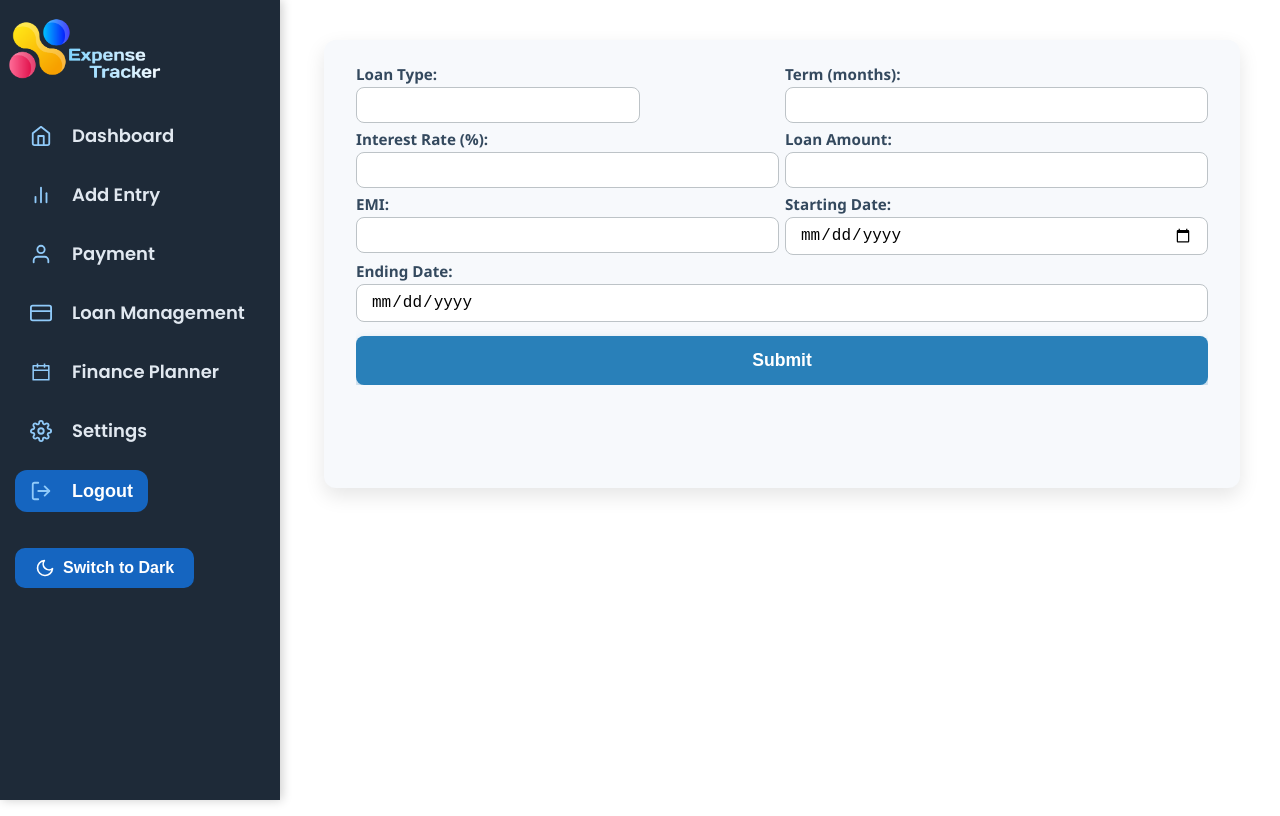
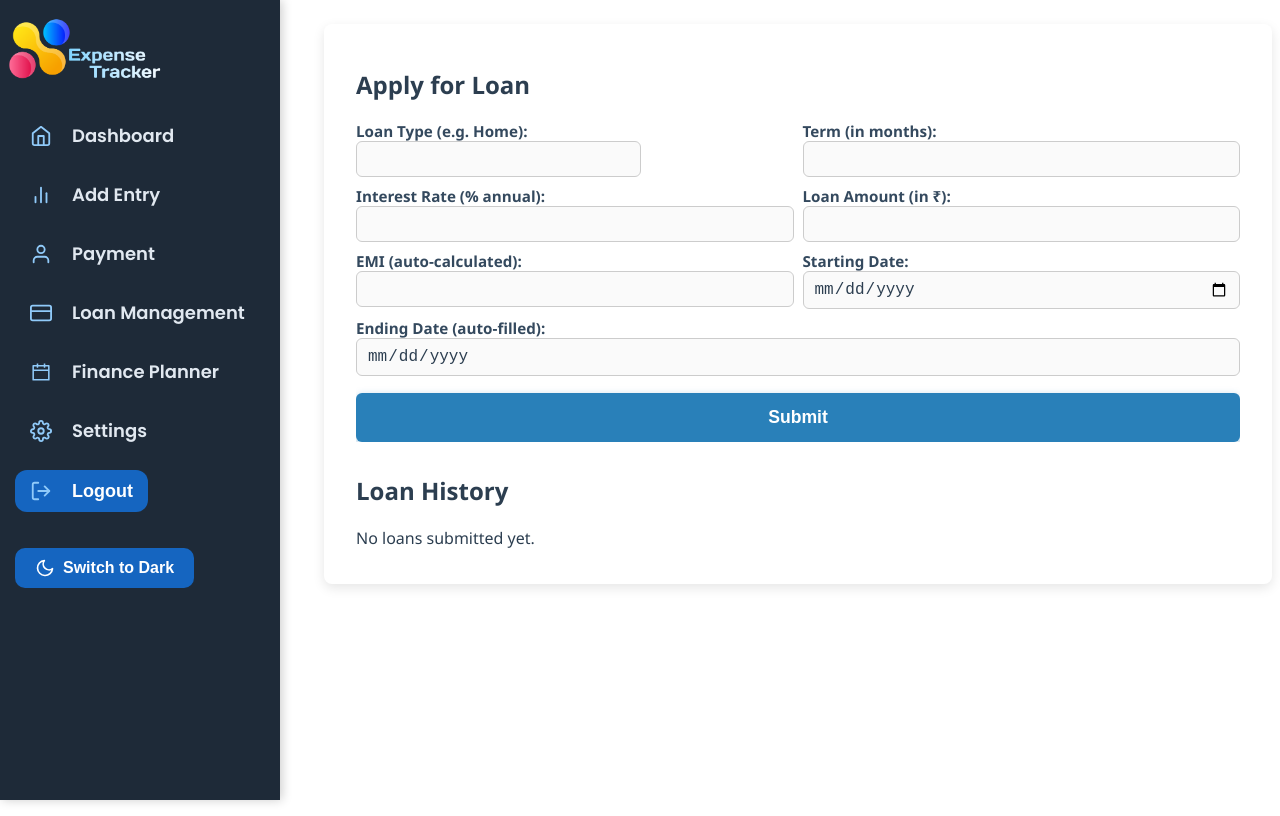
Before and after one commit to vansh167/Expense-Tracker-, a React (Vite) app: page /loan in a window 1280 px wide. Built offline with nearby package versions, Linux system fonts and the light colour scheme; sample sign-in values are in the browser's storage.

Commit message:
loan managment

```diff
--- a/src/components/Loan.jsx
+++ b/src/components/Loan.jsx
@@ -12,9 +12,8 @@ const LoanManagement = () => {
     endDate: '',
   });
 
-  const [submittedData, setSubmittedData] = useState(null);
+  const [loanHistory, setLoanHistory] = useState([]);
 
-  // Handle input changes
   const handleChange = (e) => {
     const { name, value } = e.target;
     setFormData((prev) => ({
@@ -23,28 +22,31 @@ const LoanManagement = () => {
     }));
   };
 
-  // Calculate EMI automatically
+  const calculateFlatEMI = (principal, annualRate, months) => {
+    const interest = principal * (annualRate / 100) * (months / 12);
+    const totalPayable = principal + interest;
+    return totalPayable / months;
+  };
+
   useEffect(() => {
-    const { loanAmount, interestRate, term } = formData;
-    if (loanAmount && interestRate && term) {
-      const principal = parseFloat(loanAmount);
-      const monthlyRate = parseFloat(interestRate) / 12 / 100;
-      const months = parseInt(term);
+    const principal = parseFloat(formData.loanAmount);
+    const annualRate = parseFloat(formData.interestRate);
+    const months = parseInt(formData.term);
 
-      const emi =
-        monthlyRate === 0
-          ? principal / months
-          : (principal * monthlyRate * Math.pow(1 + monthlyRate, months)) /
-            (Math.pow(1 + monthlyRate, months) - 1);
-
+    if (!isNaN(principal) && !isNaN(annualRate) && !isNaN(months) && months > 0) {
+      const emi = calculateFlatEMI(principal, annualRate, months);
       setFormData((prev) => ({
         ...prev,
         emi: emi.toFixed(2),
       }));
+    } else {
+      setFormData((prev) => ({
+        ...prev,
+        emi: '',
+      }));
     }
   }, [formData.loanAmount, formData.interestRate, formData.term]);
 
-  // Calculate end date automatically
   useEffect(() => {
     const { startDate, term } = formData;
     if (startDate && term) {
@@ -59,12 +61,11 @@ const LoanManagement = () => {
     }
   }, [formData.startDate, formData.term]);
 
-  // Submit form
   const handleSubmit = (e) => {
     e.preventDefault();
-    setSubmittedData({ ...formData });
 
-    // Clear form
+    setLoanHistory((prevHistory) => [...prevHistory, { ...formData }]);
+
     setFormData({
       loanType: '',
       term: '',
@@ -79,9 +80,10 @@ const LoanManagement = () => {
   return (
     <div className="container" style={{ marginLeft: '25%', maxWidth: '75vw' }}>
       <div className="formPanel">
+        <h2>Apply for Loan</h2>
         <form id="loanForm" onSubmit={handleSubmit}>
           <label>
-            Loan Type:
+            Loan Type (e.g. Home):
             <input
               type="text"
               name="loanType"
@@ -92,7 +94,7 @@ const LoanManagement = () => {
           </label>
 
           <label>
-            Term (months):
+            Term (in months):
             <input
               type="number"
               name="term"
@@ -104,7 +106,7 @@ const LoanManagement = () => {
           </label>
 
           <label>
-            Interest Rate (%):
+            Interest Rate (% annual):
             <input
               type="number"
               name="interestRate"
@@ -117,7 +119,7 @@ const LoanManagement = () => {
           </label>
 
           <label>
-            Loan Amount:
+            Loan Amount (in ₹):
             <input
               type="number"
               name="loanAmount"
@@ -130,7 +132,7 @@ const LoanManagement = () => {
           </label>
 
           <label>
-            EMI:
+            EMI (auto-calculated):
             <input type="number" name="emi" value={formData.emi} readOnly />
           </label>
 
@@ -146,7 +148,7 @@ const LoanManagement = () => {
           </label>
 
           <label>
-            Ending Date:
+            Ending Date (auto-filled):
             <input type="date" name="endDate" value={formData.endDate} readOnly />
           </label>
 
@@ -154,52 +156,57 @@ const LoanManagement = () => {
         </form>
       </div>
 
-      <div className="historyPanel">{/* Future loan history */}</div>
+      {/* Loan History */}
+      <div className="historyPanel" style={{ marginTop: '2rem' }}>
+        <h2>Loan History</h2>
+        {loanHistory.length === 0 && <p>No loans submitted yet.</p>}
 
-
-  {submittedData && (
-    <div className="submitted-grid">
+        {loanHistory.map((loan, index) => (
+          <div key={index} className="submitted-grid" style={{ marginBottom: '1rem' }}>
             <div className="submitted-item">
               <div className="label">Loan Type</div>
-        <div className="value">{submittedData.loanType}</div>
+              <div className="value">{loan.loanType}</div>
             </div>
 
             <div className="submitted-item">
               <div className="label">Term</div>
               <div className="value">
-          {submittedData.term} <span className="small-text">months</span>
+                {loan.term} <span className="small-text">months</span>
               </div>
             </div>
 
             <div className="submitted-item">
               <div className="label">Interest Rate</div>
-        <div className="value">{submittedData.interestRate}%</div>
+              <div className="value">{loan.interestRate}%</div>
             </div>
 
             <div className="submitted-item">
               <div className="label">Loan Amount</div>
-        <div className="value">₹{parseFloat(submittedData.loanAmount).toFixed(2)}</div>
+              <div className="value">₹{parseFloat(loan.loanAmount).toFixed(2)}</div>
             </div>
 
             <div className="submitted-item">
               <div className="label">EMI</div>
-        <div className="value">₹{submittedData.emi}</div>
+              <div className="value">₹{loan.emi}</div>
             </div>
 
             <div className="submitted-item">
               <div className="label">Start Date</div>
-        <div className="value">{submittedData.startDate}</div>
+              <div className="value">{loan.startDate}</div>
             </div>
 
             <div className="submitted-item">
               <div className="label">End Date</div>
-        <div className="value">{submittedData.endDate}</div>
+              <div className="value">{loan.endDate}</div>
+            </div>
+
+            <div className="submitted-item">
+              <button>💳Pay EMI</button>
             </div>
           </div>
-  )}
+        ))}
       </div>
-
-
+    </div>
   );
 };
 
--- a/src/components/PieActiveAc.jsx
+++ b/src/components/PieActiveAc.jsx
@@ -24,8 +24,8 @@ const PieActiveArc = ({ transactions }) => {
 
   // Pie chart data
   const data = [
-    { label: 'Income', value: totalIncome, color: '#58bd5bad' },  // green
-    { label: 'Expense', value: totalExpense, color: '#fd5b53a6' }, // red
+    { label: 'Income', value: totalIncome, color: '#0772d6da' },  // green
+    { label: 'Expense', value: totalExpense, color: '#fd5b53ef' }, // red
   ];
 
   return (
--- a/src/style/LoanManagement.css
+++ b/src/style/LoanManagement.css
@@ -1,50 +1,50 @@
 .container {
-  max-width: 480px; /* narrower container */
-  margin: 2rem ;
+  max-width: 480px;
+  margin: 1rem auto;
   font-family: 'Segoe UI', Tahoma, Geneva, Verdana, sans-serif;
-  background-color: #f7f9fc;
+  background-color: #ffffff; /* clean white */
   padding: 24px 32px;
-  border-radius: 12px;
-  box-shadow: 0 8px 20px rgb(0 0 0 / 0.1);
-  color: hsl(210, 29%, 24%);
-  height:50%;
+  border-radius: 8px;
+  box-shadow: 0 4px 12px rgba(0, 0, 0, 0.1);
+  color: #2c3e50; /* dark slate */
+  height: 64%;
 }
 
 /* Form styling */
 #loanForm {
   display: flex;
   flex-wrap: wrap;
-  gap: 6px;
-  margin-bottom: 28px;
-  height: 35%;
+  gap: 9px;
+  margin-bottom: 20px;
+  /* height: 30%; */
   overflow-y: auto;
 }
 
 #loanForm label {
-  flex: 1 1 48%; /* two inputs per row */
+  flex: 1 1 48%;
   display: flex;
   flex-direction: column;
   font-weight: 600;
   font-size: 0.95rem;
-  color: #34495e;
-
+  color: #34495e; /* muted navy */
 }
 
 #loanForm input {
-  margin-top: 3px;
-  padding: 8px 14px;
+  margin-top: 0px;
+  padding: 8px 10px;
   font-size: 1rem;
-  border: 1.5px solid #bdc3c7;
-  border-radius: 8px;
-  transition: border-color 0.3s ease, box-shadow 0.3s ease;
-  outline-offset: 2px;
-  outline-color: transparent;
+  border: 1.5px solid #ccc;
+  border-radius: 6px;
+  transition: border-color 0.3s ease;
+  outline: none;
+  background-color: #fafafa;
+  color: #2c3e50;
 }
 
 #loanForm input:focus {
-  border-color: #2980b9;
-  box-shadow: 0 0 6px rgba(41, 128, 185, 0.5);
-  outline-color: #2980b9;
+  border-color: #2980b9; /* calm blue */
+  background-color: #fff;
+  box-shadow: 0 0 6px rgba(41, 128, 185, 0.3);
 }
 
 #loanForm button {
@@ -52,121 +52,131 @@
   padding: 14px 0;
   background-color: #2980b9;
   border: none;
-  border-radius: 8px;
+  border-radius: 6px;
   color: white;
   font-weight: 700;
   font-size: 1.1rem;
   cursor: pointer;
-  box-shadow: 0 6px 12px rgb(41 128 185 / 0.4);
-  transition: background-color 0.3s ease, box-shadow 0.3s ease;
+  transition: background-color 0.3s ease;
   margin-top: 8px;
+  box-shadow: 0 3px 8px rgba(41, 128, 185, 0.4);
 }
 
 #loanForm button:hover {
   background-color: #1c5980;
-  box-shadow: 0 8px 18px rgb(28 89 128 / 0.6);
+  box-shadow: 0 5px 15px rgba(28, 89, 128, 0.6);
 }
 
 /* Transaction list styling */
 .transactionHistory {
-  background: #ffffff;
-  border-radius: 12px;
-  box-shadow: 0 4px 14px rgb(0 0 0 / 0.1);
-  padding: 24px 28px;
+  background: #fff;
+  border-radius: 8px;
+  box-shadow: 0 3px 10px rgba(0, 0, 0, 0.05);
+  padding: 20px 24px;
+  color: #2c3e50;
 }
 
 .transactionHistory h3 {
   margin-top: 0;
-  margin-bottom: 20px;
+  margin-bottom: 18px;
   font-weight: 700;
-  font-size: 1.4rem;
+  font-size: 1.3rem;
   color: #34495e;
-  border-bottom: 2px solid #3498db;
-  padding-bottom: 8px;
+  border-bottom: 2px solid #2980b9;
+  padding-bottom: 6px;
 }
 
 /* Each transaction item */
 .transactionItem {
-  background: #f0f6fb;
-  border-radius: 10px;
-  padding: 14px 20px;
+  background: #f9fbfc;
+  border-radius: 8px;
+  padding: 14px 18px;
   margin-bottom: 14px;
-  box-shadow: 0 2px 8px rgb(41 128 185 / 0.15);
+  box-shadow: 0 1px 5px rgba(41, 128, 185, 0.1);
   display: flex;
   flex-direction: column;
   justify-content: space-between;
+  cursor: default;
   transition: background-color 0.25s ease;
-  cursor: default;
 }
 
 .transactionItem:hover {
-  background-color: #d7eaff;
+  background-color: #e6f0fa;
 }
 
 .transactionName {
   font-weight: 600;
-  font-size: 1.1rem;
+  font-size: 1.05rem;
   color: #2c3e50;
-  margin-bottom: 6px;
+  margin-bottom: 4px;
 }
 
 .transactionAmount {
   font-weight: 700;
-  font-size: 1.15rem;
+  font-size: 1.1rem;
   color: #2980b9;
   align-self: flex-start;
 }
+
+/* History item */
 .historyItem {
-  background-color: #ffffff;
-  border-radius: 12px;
-  box-shadow: 0 4px 10px rgba(41, 128, 185, 0.15);
-  padding: 20px 16px;
+  background-color: #fff;
+  border-radius: 8px;
+  box-shadow: 0 2px 8px rgba(41, 128, 185, 0.1);
+  padding: 18px 16px;
   margin-bottom: 16px;
   transition: transform 0.2s ease, box-shadow 0.2s ease;
   cursor: default;
 }
 
 .historyItem:hover {
-  box-shadow: 0 8px 20px rgba(41, 128, 185, 0.3);
-  transform: translateY(-4px);
+  box-shadow: 0 6px 18px rgba(41, 128, 185, 0.2);
+  transform: translateY(-3px);
 }
 
 .historyItem strong {
-  font-size: 1.2rem;
+  font-size: 1.15rem;
   color: #2980b9;
   display: block;
-  margin-bottom: 8px;
+  margin-bottom: 6px;
 }
 
 .historyItem p {
   margin: 4px 0;
   color: #34495e;
-  font-size: 0.95rem;
-}.footer {
-  background-color: #ffffff;
-  border-top: 2px solid #e0e0e0;
+  font-size: 0.9rem;
+}
+
+/* Footer */
+.footer {
+  background-color: #fff;
+  border-top: 1px solid #e0e0e0;
   padding: 20px 25px;
   margin-top: 30px;
-  border-radius: 8px;
+  border-radius: 6px;
   box-shadow: 0 -2px 4px rgba(0, 0, 0, 0.05);
+  color: #7f8c8d;
+  font-size: 0.9rem;
 }
 
+/* Submitted info */
 .submitted-info {
-  background-color: #fdfdfd;
-  border: 1px solid #ccc;
-  padding: 20px;
+  background-color: #fafafa;
+  border: 1px solid #ddd;
+  padding: 18px 22px;
   border-radius: 6px;
   max-width: 600px;
   margin: 0 auto;
   font-family: 'Segoe UI', Tahoma, Geneva, Verdana, sans-serif;
+  color: #34495e;
 }
 
 .submitted-info h3 {
-  font-size: 1.25rem;
-  margin-bottom: 15px;
-  border-bottom: 1px solid #ddd;
-  padding-bottom: 10px;
-  color: #333;
+  font-size: 1.15rem;
+  margin-bottom: 12px;
+  border-bottom: 1px solid #ccc;
+  padding-bottom: 8px;
+  color: #2c3e50;
 }
 
 .info-table {
@@ -175,13 +185,14 @@
 }
 
 .info-table td {
-  padding: 10px 15px;
+  padding: 10px 14px;
   border-bottom: 1px solid #eee;
+  color: #444;
 }
 
 .info-table td:first-child {
-  font-weight: bold;
-  color: #444;
+  font-weight: 600;
+  color: #2c3e50;
   width: 40%;
 }
 
@@ -189,16 +200,16 @@
   text-align: right;
   color: #222;
 }
-/* LoanManagement.css */
 
+/* Submitted inline */
 .submitted-inline {
   font-weight: 500;
   font-size: 1rem;
-  padding: 15px 20px;
-  background-color: #f9f9f9;
-  border: 1px solid #ddd;
+  padding: 14px 18px;
+  background-color: #f8f9fa;
+  border: 1px solid #ccc;
   border-radius: 6px;
-  color: #333;
+  color: #34495e;
   display: flex;
   flex-wrap: wrap;
   gap: 12px;
@@ -207,29 +218,31 @@
 }
 
 .submitted-inline strong {
-  color: #222;
+  color: #2c3e50;
 }
 
-/* Optional: style the separators (|) to have some spacing */
+/* Separators */
 .submitted-inline > *:not(:last-child)::after {
   content: "|";
   margin-left: 12px;
-  color: #aaa;
+  color: #bbb;
 }
 
-/* Remove the last separator */
 .submitted-inline > *:last-child::after {
   content: "";
 }
+
+/* Submitted grid */
 .submitted-grid {
   display: flex;
-  gap: 30px;
-  padding: 15px 20px;
-  background-color: #f9f9f9;
+  gap: 24px;
+  padding: 14px 14px;
+  background-color: #f2f3f3;
   border-radius: 6px;
-  border: 1px solid #ddd;
+  border: 1px solid #ccc;
   flex-wrap: wrap;
   justify-content: flex-start;
+  width: 98%;
 }
 
 .submitted-item {
@@ -237,11 +250,12 @@
   flex-direction: column;
   min-width: 90px;
   text-align: center;
+  color: #2c3e50;
 }
 
 .label {
   font-size: 0.85rem;
-  color: #555;
+  color: #5d6d7e;
   margin-bottom: 4px;
   font-weight: 600;
   text-transform: uppercase;
@@ -250,11 +264,24 @@
 .value {
   font-size: 1.1rem;
   font-weight: 700;
-  color: #222;
+  color: #2980b9;
 }
 
 .small-text {
   font-size: 0.8rem;
-  color: #777;
+  color: #7f8c8d;
   margin-left: 4px;
 }
+.submitted-item button{
+  background-color: rgba(81, 218, 76, 0.911);
+  color: rgb(250, 250, 250);
+  padding: 6px;
+  border-radius: 15px;
+  border-color: transparent;
+  margin-top: 7px;
+  font-size:14px;
+  font-weight: 580;
+}
+.submitted-item button :hover{
+  background-color: rgb(95, 188, 231);
+}
```
Lines whose indentation alone changed are shown as unchanged.
